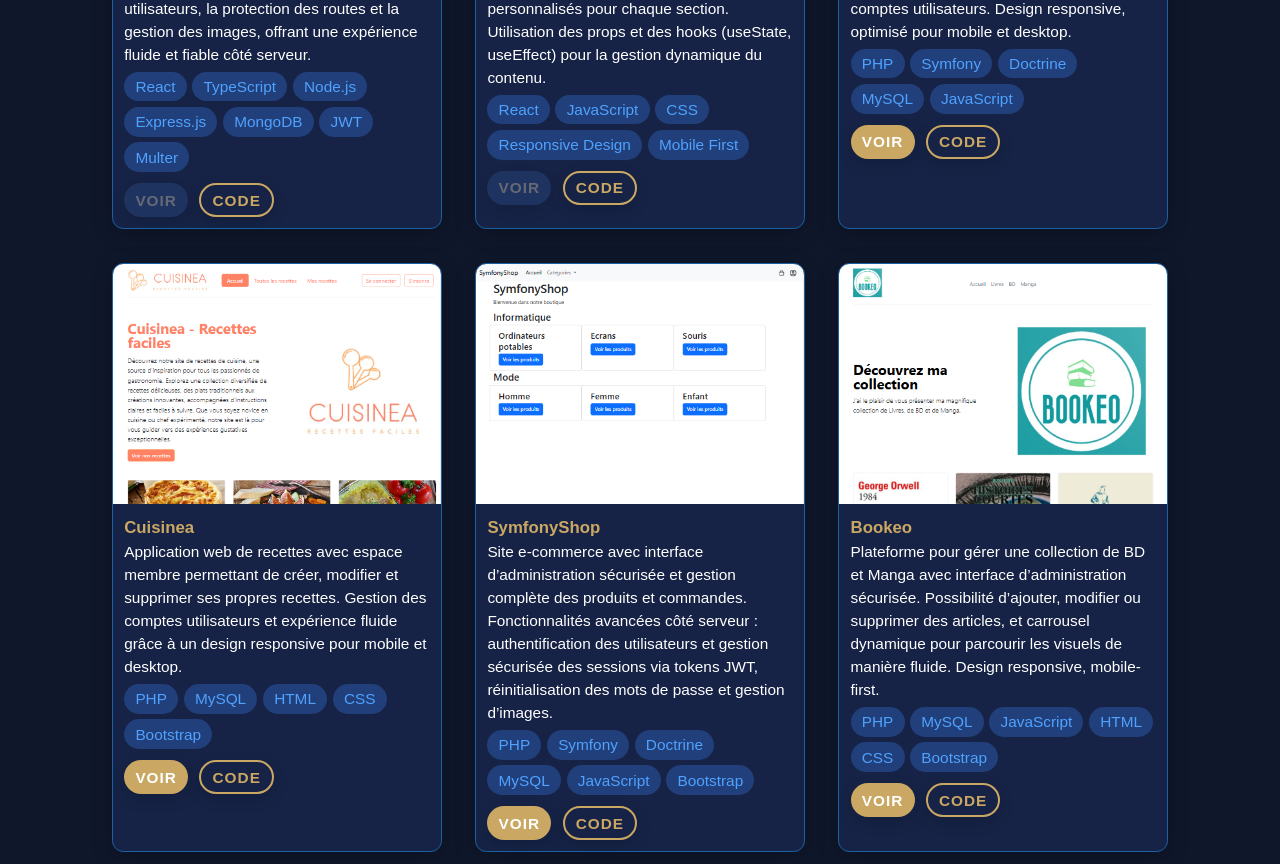
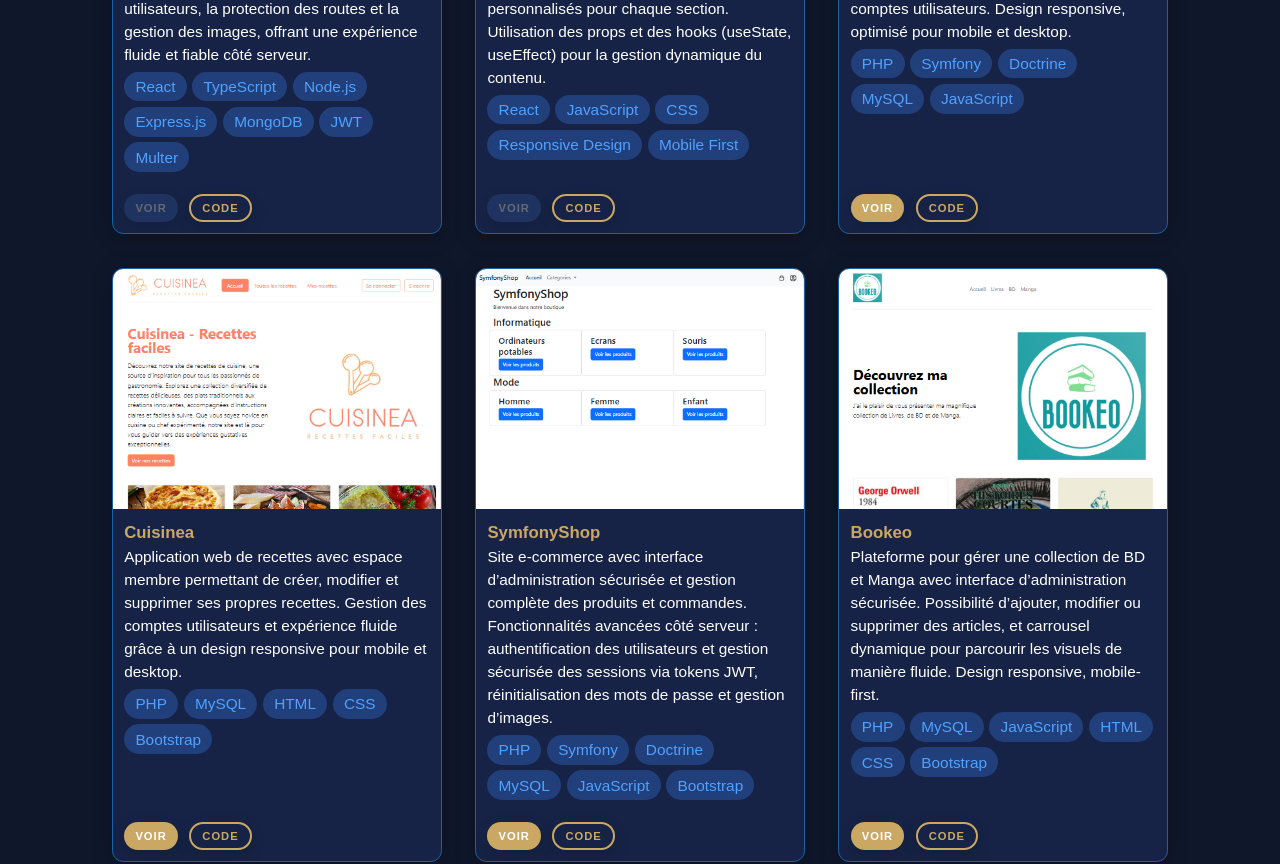
Before and after one commit to AlexDelapierre/Portfolio-React, a React (Create React App) app: page / in a window 1280 px wide. Shown: the part 3080-3944 px from the top of the page. Built offline with nearby package versions, Linux system fonts and the light colour scheme.

Commit message:
refactor: Test Card buttons layout

```diff
--- a/src/components/Card/Card.css
+++ b/src/components/Card/Card.css
@@ -92,6 +92,8 @@
   display: flex;
   gap: 1rem;
   margin-top: auto; /* pousse les boutons vers le bas */
+  margin-left: 1rem;
+  margin-bottom: 1rem;
 }
 
 .card-btn {
--- a/src/components/Card/Card.jsx
+++ b/src/components/Card/Card.jsx
@@ -72,7 +72,8 @@ function ProjectCard({
               ))}
             </div>
           </div>
-
+        </div>
+     </RevealSection>
         {/* Boutons Voir et Code */}
         <div className="card-buttons-container">
           <a
@@ -92,9 +93,6 @@ function ProjectCard({
             Code
           </a>
         </div>
-
-        </div>
-     </RevealSection>
     </div>
   );
 }
```
Lines whose indentation alone changed are shown as unchanged.
